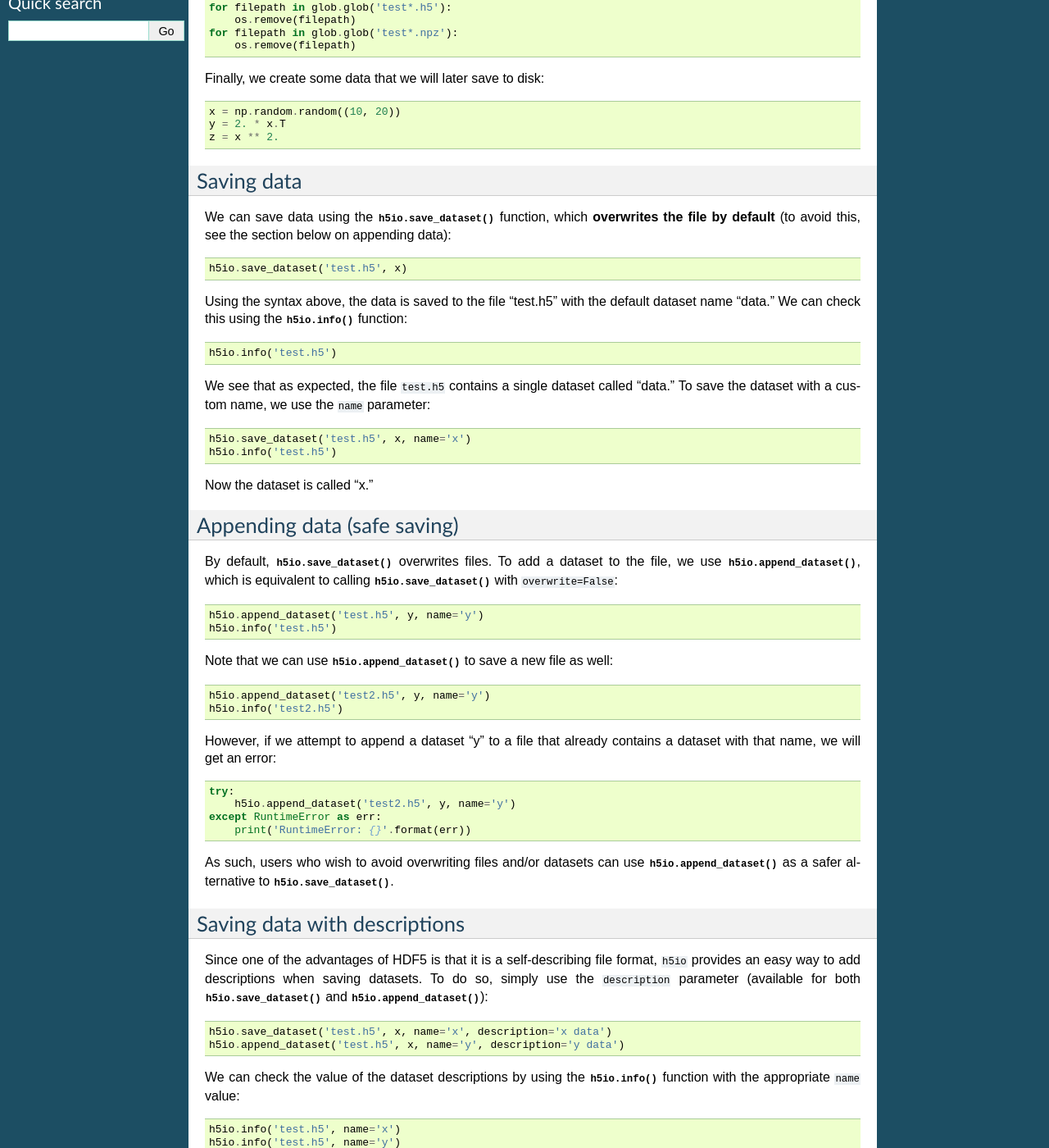
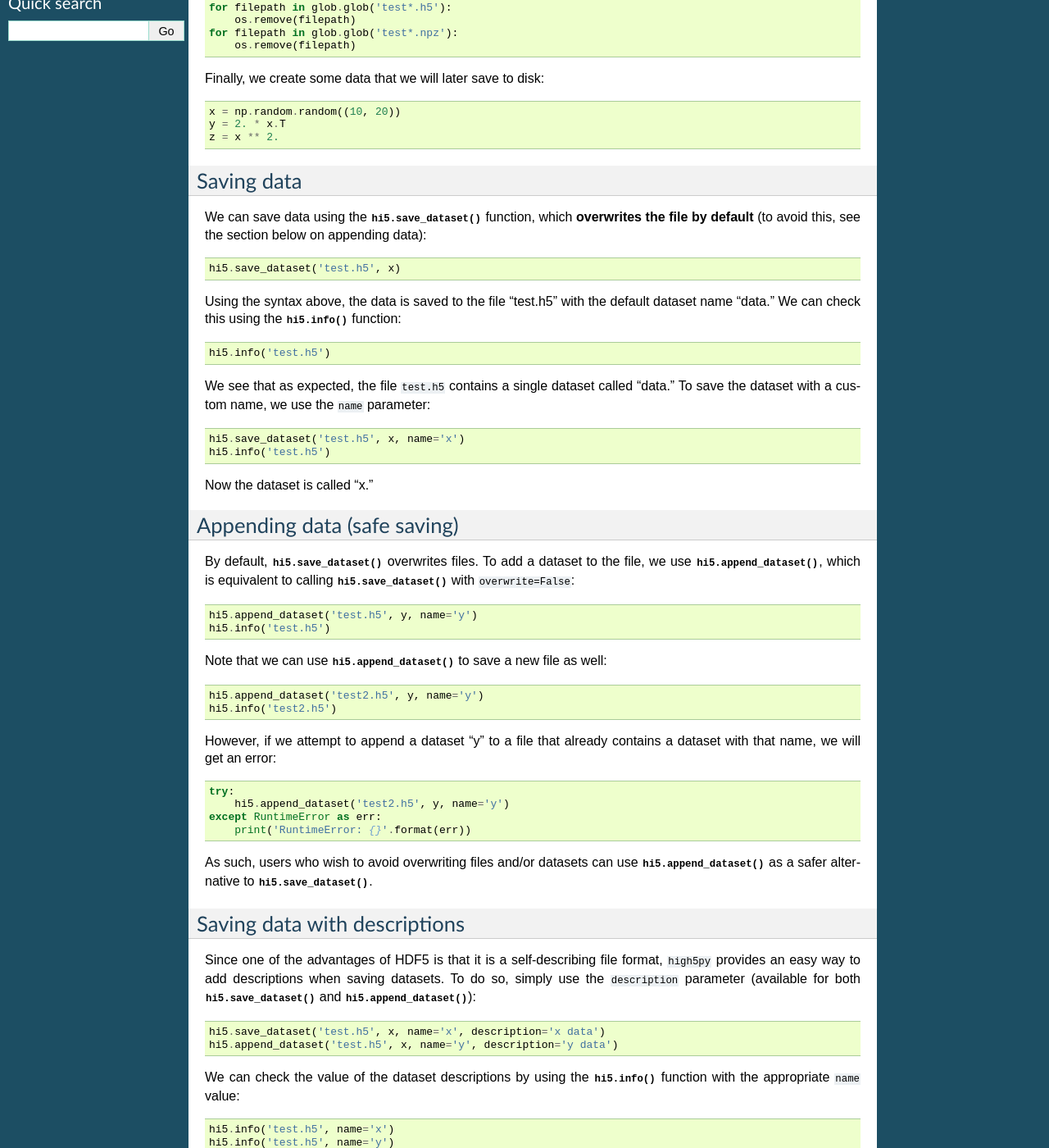
Before and after one commit to jhtu/high5py, a Sphinx documentation site: the page built from docs/tutorial.rst, in a window 1280 px wide and 1400 px high, scrolled down 377 px. Shown: the whole window at 82% size. Built offline with Sphinx 7.4.7, drawn with Linux system fonts in a browser that asks for light colours; formulas are drawn with MathJax 3; some of the changed text lies outside the part shown.

Commit message:
Changed package name.

```diff
--- a/__init__.py
+++ b/__init__.py
@@ -1,4 +1,4 @@
 # Set up top level namespace
 from ._version import __version__
-from .h5io import *
-from .testh5io import run_all_tests
+from .high5py import *
+from .testhigh5py import run_all_tests
--- a/docs/api.rst
+++ b/docs/api.rst
@@ -1,5 +1,5 @@
 Full API
 ========
 
-.. automodule:: h5io
+.. automodule:: high5py
    :members:
--- a/docs/conf.py
+++ b/docs/conf.py
@@ -17,7 +17,7 @@ sys.path.insert(0, os.path.abspath('..'))
 
 # -- Project information -----------------------------------------------------
 
-project = 'h5io'
+project = 'high5py'
 copyright = '2012, Jonathan H. Tu'
 author = 'Jonathan H. Tu'
 
--- a/docs/intro.rst
+++ b/docs/intro.rst
@@ -1,5 +1,5 @@
 Welcome
 =======
 
-``h5io`` is a high-level interface to ``h5py``, which is itself a high-level interface to the HDF5 library.
-You can use ``h5io`` to make one-line calls for the most common HDF5 tasks, like saving and loading data.
+``high5py`` is a high-level interface to ``h5py``, which is itself a high-level interface to the HDF5 library.
+You can use ``high5py`` to make one-line calls for the most common HDF5 tasks, like saving and loading data.
--- a/docs/release.rst
+++ b/docs/release.rst
@@ -1,7 +1,7 @@
 Release notes
 =============
 
-h5io 0.1
---------
+high5py 0.1
+-----------
 
 First release version.
--- a/docs/tutorial.rst
+++ b/docs/tutorial.rst
@@ -1,7 +1,7 @@
 Tutorial
 ========
 
-The following examples demonstrate how to use the ``h5io`` module to interact with HDF5 files quickly and easily.
+The following examples demonstrate how to use the ``high5py`` module to interact with HDF5 files quickly and easily.
 They are also available in the source code as a Jupyter notebook.
 
 Setup
@@ -12,7 +12,7 @@ To set up for the tutorial, we first we import all the necessary modules::
   import glob
   import os
   import numpy as np
-  import h5io
+  import high5py as hi5
 
 Then we remove any test files that may have been generated by a previous run of the tutorial::
 
@@ -31,20 +31,20 @@ Finally, we create some data that we will later save to disk::
 Saving data
 -----------
 
-We can save data using the :meth:`h5io.save_dataset` function, which **overwrites the file by default** (to avoid this, see the section below on appending data)::
+We can save data using the :meth:`hi5.save_dataset` function, which **overwrites the file by default** (to avoid this, see the section below on appending data)::
 
-  h5io.save_dataset('test.h5', x)
+  hi5.save_dataset('test.h5', x)
 
 Using the syntax above, the data is saved to the file "test.h5" with the default dataset name "data."
-We can check this using the :meth:`h5io.info` function::
+We can check this using the :meth:`hi5.info` function::
 
-  h5io.info('test.h5')
+  hi5.info('test.h5')
 
 We see that as expected, the file ``test.h5`` contains a single dataset called "data."
 To save the dataset with a custom name, we use the ``name`` parameter::
 
-  h5io.save_dataset('test.h5', x, name='x')
-  h5io.info('test.h5')
+  hi5.save_dataset('test.h5', x, name='x')
+  hi5.info('test.h5')
 
 Now the dataset is called "x."
 
@@ -52,40 +52,40 @@ Now the dataset is called "x."
 Appending data (safe saving)
 ----------------------------
 
-By default, :meth:`h5io.save_dataset` overwrites files.
-To add a dataset to the file, we use :meth:`h5io.append_dataset`, which is equivalent to calling :meth:`h5io.save_dataset` with ``overwrite=False``::
+By default, :meth:`hi5.save_dataset` overwrites files.
+To add a dataset to the file, we use :meth:`hi5.append_dataset`, which is equivalent to calling :meth:`hi5.save_dataset` with ``overwrite=False``::
 
-  h5io.append_dataset('test.h5', y, name='y')
-  h5io.info('test.h5')
+  hi5.append_dataset('test.h5', y, name='y')
+  hi5.info('test.h5')
 
-Note that we can use :meth:`h5io.append_dataset` to save a new file as well::
+Note that we can use :meth:`hi5.append_dataset` to save a new file as well::
 
-  h5io.append_dataset('test2.h5', y, name='y')
-  h5io.info('test2.h5')
+  hi5.append_dataset('test2.h5', y, name='y')
+  hi5.info('test2.h5')
 
 However, if we attempt to append a dataset "y" to a file that already contains a dataset with that name, we will get an error::
 
   try:
-      h5io.append_dataset('test2.h5', y, name='y')
+      hi5.append_dataset('test2.h5', y, name='y')
   except RuntimeError as err:
       print('RuntimeError: {}'.format(err))
 
-As such, users who wish to avoid overwriting files and/or datasets can use :meth:`h5io.append_dataset` as a safer alternative to :meth:`h5io.save_dataset`.
+As such, users who wish to avoid overwriting files and/or datasets can use :meth:`hi5.append_dataset` as a safer alternative to :meth:`hi5.save_dataset`.
 
 
 Saving data with descriptions
 -----------------------------
 
-Since one of the advantages of HDF5 is that it is a self-describing file format, ``h5io`` provides an easy way to add descriptions when saving datasets.
-To do so, simply use the ``description`` parameter (available for both :meth:`h5io.save_dataset` and :meth:`h5io.append_dataset`)::
+Since one of the advantages of HDF5 is that it is a self-describing file format, ``high5py`` provides an easy way to add descriptions when saving datasets.
+To do so, simply use the ``description`` parameter (available for both :meth:`hi5.save_dataset` and :meth:`hi5.append_dataset`)::
 
-  h5io.save_dataset('test.h5', x, name='x', description='x data')
-  h5io.append_dataset('test.h5', x, name='y', description='y data')
+  hi5.save_dataset('test.h5', x, name='x', description='x data')
+  hi5.append_dataset('test.h5', x, name='y', description='y data')
 
-We can check the value of the dataset descriptions by using the :meth:`h5io.info` function with the appropriate ``name`` value::
+We can check the value of the dataset descriptions by using the :meth:`hi5.info` function with the appropriate ``name`` value::
 
-  h5io.info('test.h5', name='x')
-  h5io.info('test.h5', name='y')
+  hi5.info('test.h5', name='x')
+  hi5.info('test.h5', name='y')
 
 
 Saving data in groups
@@ -93,34 +93,34 @@ Saving data in groups
 
 We can also save data in groups by using the ``name`` parameter::
 
-  h5io.append_dataset('test.h5', x, name='group/x')
-  h5io.append_dataset('test.h5', y, name='group/y')
+  hi5.append_dataset('test.h5', x, name='group/x')
+  hi5.append_dataset('test.h5', y, name='group/y')
 
 Now we see that ``test.h5`` contains two datasets ("x" and "y") and a group ("xy_group") at the root level::
 
-  h5io.info('test.h5')
+  hi5.info('test.h5')
 
-We can get info on the contents of the group using the :meth:`h5io.info` function with the ``name`` parameter::
+We can get info on the contents of the group using the :meth:`hi5.info` function with the ``name`` parameter::
 
-  h5io.info('test.h5', name='group')
+  hi5.info('test.h5', name='group')
 
 
 Loading data
 ------------
 
-Loading data is simple using :meth:`h5io.load_dataset`::
+Loading data is simple using :meth:`hi5.load_dataset`::
 
-  x_load = h5io.load_dataset('test.h5', name='x')
+  x_load = hi5.load_dataset('test.h5', name='x')
   print(
       'Max diff b/w orig and loaded x: {:.2e}'.format(np.abs(x - x_load).max()))
-  y_load = h5io.load_dataset('test.h5', name='group/y')
+  y_load = hi5.load_dataset('test.h5', name='group/y')
   print(
       'Max diff b/w orig and loaded y: {:.2e}'.format(np.abs(y - y_load).max()))
 
-Note that the ``name`` parameter defaults to "data," so that :meth:`h5io.save_dataset` and :meth:`h5io.load_dataset` have compatible defaults::
+Note that the ``name`` parameter defaults to "data," so that :meth:`hi5.save_dataset` and :meth:`hi5.load_dataset` have compatible defaults::
 
-  h5io.save_dataset('test_defaults.h5', x)
-  x_load = h5io.load_dataset('test_defaults.h5')
+  hi5.save_dataset('test_defaults.h5', x)
+  x_load = hi5.load_dataset('test_defaults.h5')
   print(
       'Max diff b/w orig and loaded x: {:.2e}'.format(np.abs(x - x_load).max()))
 
@@ -129,27 +129,27 @@ Querying files
 --------------
 
 Sometimes it is useful to query a dataset and look at its contents.
-As we have seen above, we can use :meth:`h5io.info` to get info on groups and datasets.  If we set ``return_info=True``, then we can also return a dictionary of the results::
+As we have seen above, we can use :meth:`hi5.info` to get info on groups and datasets.  If we set ``return_info=True``, then we can also return a dictionary of the results::
 
   print('FILE/ROOT INFO:')
-  h5io.info('test.h5')
+  hi5.info('test.h5')
   print('GROUP INFO:')
-  h5io.info('test.h5', name='group')
+  hi5.info('test.h5', name='group')
   print('DATASET INFO:')
-  info = h5io.info('test.h5', name='group/x', return_info=True)
+  info = hi5.info('test.h5', name='group/x', return_info=True)
   print(info)
 
-We can also check for the existence of a particular dataset or group using :meth:`h5io.exists`::
+We can also check for the existence of a particular dataset or group using :meth:`hi5.exists`::
 
-  print('Dataset x exists:', h5io.exists('test.h5', 'x'))
-  print('Dataset z exists:', h5io.exists('test.h5', 'z'))
+  print('Dataset x exists:', hi5.exists('test.h5', 'x'))
+  print('Dataset z exists:', hi5.exists('test.h5', 'z'))
 
-Finally, we can use :meth:`h5io.list_all` to recursively list the contents of a file or group, using the ``return_info`` parameter to return a dictionary of the results::
+Finally, we can use :meth:`hi5.list_all` to recursively list the contents of a file or group, using the ``return_info`` parameter to return a dictionary of the results::
 
   print('FILE/ROOT INFO:')
-  info = h5io.list_all('test.h5')
+  info = hi5.list_all('test.h5')
   print('\nGROUP INFO:')
-  info = h5io.list_all('test.h5', name='xy_group', return_info=True)
+  info = hi5.list_all('test.h5', name='xy_group', return_info=True)
   print('\nGROUP INFO DICT:')
   print(info)
 
@@ -158,51 +158,51 @@ Saving attributes
 -----------------
 
 As alluded to above, part of what makes HDF5 a self-describing file format is that groups and datasets can have associated attributes.
-We can use :meth:`h5io.save_attributes` or :meth:`h5io.append_attributes` to add attributes to a group or dataset, with the former overwriting any existing attributes and the latter simply adding to them::
+We can use :meth:`hi5.save_attributes` or :meth:`hi5.append_attributes` to add attributes to a group or dataset, with the former overwriting any existing attributes and the latter simply adding to them::
 
-  h5io.save_dataset('test.h5', 'x', name='x')
+  hi5.save_dataset('test.h5', 'x', name='x')
   print('DATA W/O ATTRIBUTES')
-  h5io.info('test.h5', 'x')
-  h5io.save_attributes('test.h5', {'units': 'm/s', 'num_pts': x.size}, name='x')
+  hi5.info('test.h5', 'x')
+  hi5.save_attributes('test.h5', {'units': 'm/s', 'num_pts': x.size}, name='x')
   print('\nDATA W/ATTRIBUTES')
-  h5io.info('test.h5', 'x')
-  h5io.append_attributes('test.h5', {'color': 'red'}, name='x')
+  hi5.info('test.h5', 'x')
+  hi5.append_attributes('test.h5', {'color': 'red'}, name='x')
   print('\nDATA W/ADDED ATTRIBUTES')
-  h5io.info('test.h5', 'x')
+  hi5.info('test.h5', 'x')
 
 
 Renaming objects
 ----------------
 
-We can easily rename a dataset or group using :meth:`h5io.rename`::
+We can easily rename a dataset or group using :meth:`hi5.rename`::
 
   print('\nORIGINAL DATA')
-  h5io.info('test.h5')
-  h5io.info('test.h5', 'x')
+  hi5.info('test.h5')
+  hi5.info('test.h5', 'x')
   print('\nRENAMED DATA')
-  h5io.rename('test.h5', 'x', 'x_new')
-  h5io.info('test.h5')
-  h5io.info('test.h5', 'x_new')
+  hi5.rename('test.h5', 'x', 'x_new')
+  hi5.info('test.h5')
+  hi5.info('test.h5', 'x_new')
 
 
 Working with NPZ files
 ----------------------
 
 Sometimes when collaborating, it is useful to have code with as few dependencies as possible.
-To help with that, ``h5io`` offers methods for converting HDF5 files to and from NPZ (numpy archive) format.
-For instance, the following code saves data to HDF5, then converts the entire contents of that file to NPZ using :meth:`h5io.to_npz`::
+To help with that, ``high5py`` offers methods for converting HDF5 files to and from NPZ (numpy archive) format.
+For instance, the following code saves data to HDF5, then converts the entire contents of that file to NPZ using :meth:`hi5.to_npz`::
 
-  h5io.save_dataset('test.h5', x, name='xy_group/x')
-  h5io.append_dataset('test.h5', y, name='xy_group/y')
-  h5io.append_dataset('test.h5', z, name='z1')
-  h5io.append_dataset('test.h5', 2. * z, name='z2')
-  h5io.to_npz('test.h5', 'test_all.npz')
+  hi5.save_dataset('test.h5', x, name='xy_group/x')
+  hi5.append_dataset('test.h5', y, name='xy_group/y')
+  hi5.append_dataset('test.h5', z, name='z1')
+  hi5.append_dataset('test.h5', 2. * z, name='z2')
+  hi5.to_npz('test.h5', 'test_all.npz')
 
 We can also save single groups/datasets, or lists of groups/datasets::
 
-  h5io.to_npz('test.h5', 'test_z1.npz', name='z1')
-  h5io.to_npz('test.h5', 'test_z.npz', name=['z1', 'z2'])
-  h5io.to_npz('test.h5', 'test_xy_group.npz', name='xy_group')
+  hi5.to_npz('test.h5', 'test_z1.npz', name='z1')
+  hi5.to_npz('test.h5', 'test_z.npz', name=['z1', 'z2'])
+  hi5.to_npz('test.h5', 'test_xy_group.npz', name='xy_group')
 
 To load data in an NPZ file, we can use the following syntax, noting that since NPZ files don't support groups, group/dataset paths have been altered by replacing slashes with underscores::
 
@@ -227,8 +227,8 @@ To load data in an NPZ file, we can use the following syntax, noting that since
 When converting an NPZ file to HDF5, array names are preserved::
 
   np.savez_compressed('test.npz', x_npz=x, y_npz=y)
-  h5io.from_npz('test.npz', 'test.h5')
-  h5io.info('test.h5')
+  hi5.from_npz('test.npz', 'test.h5')
+  hi5.info('test.h5')
 
 
 Cleanup
```
Also changed, not shown: README.rst (+10 -10 lines), docs/install.rst (+5 -5 lines), setup.py (+4 -4 lines), testhigh5py.py (renamed from testh5io.py, +20 -20 lines), high5py.py (renamed from h5io.py), tutorial.ipynb.
